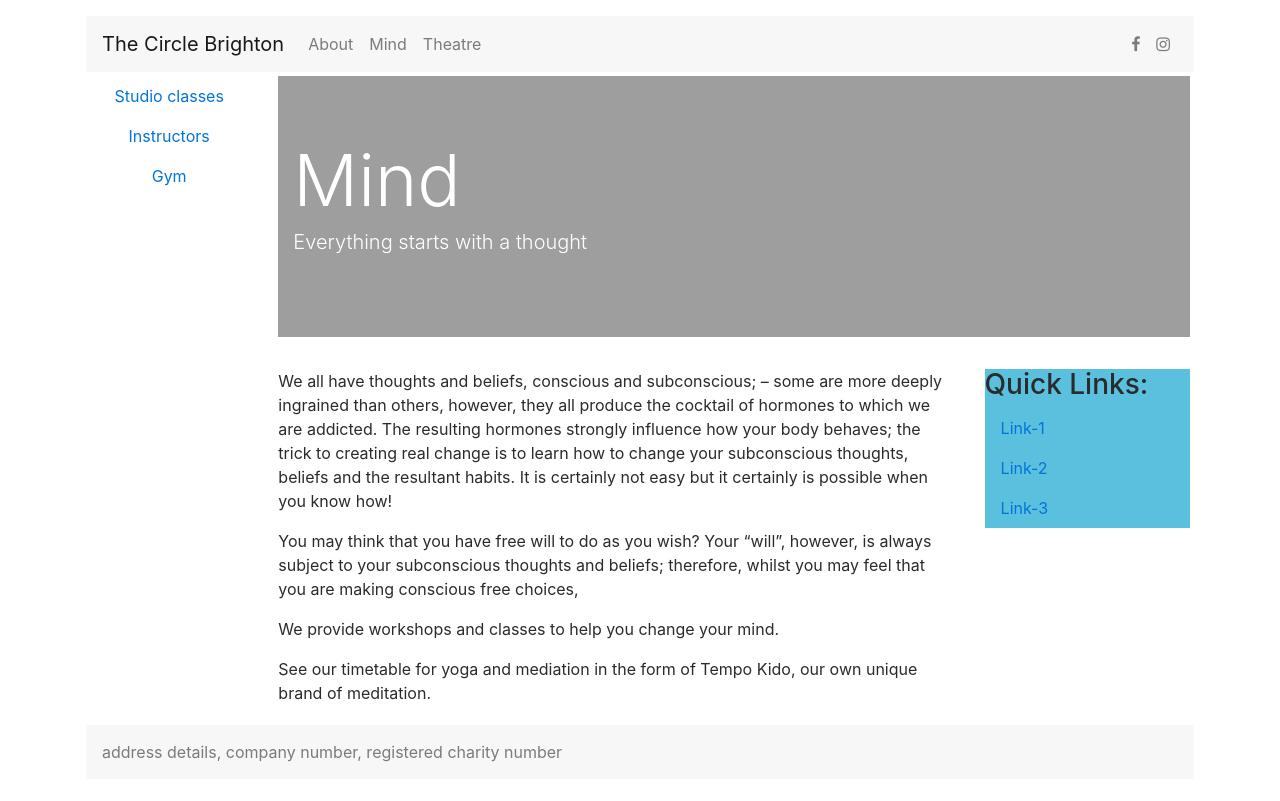
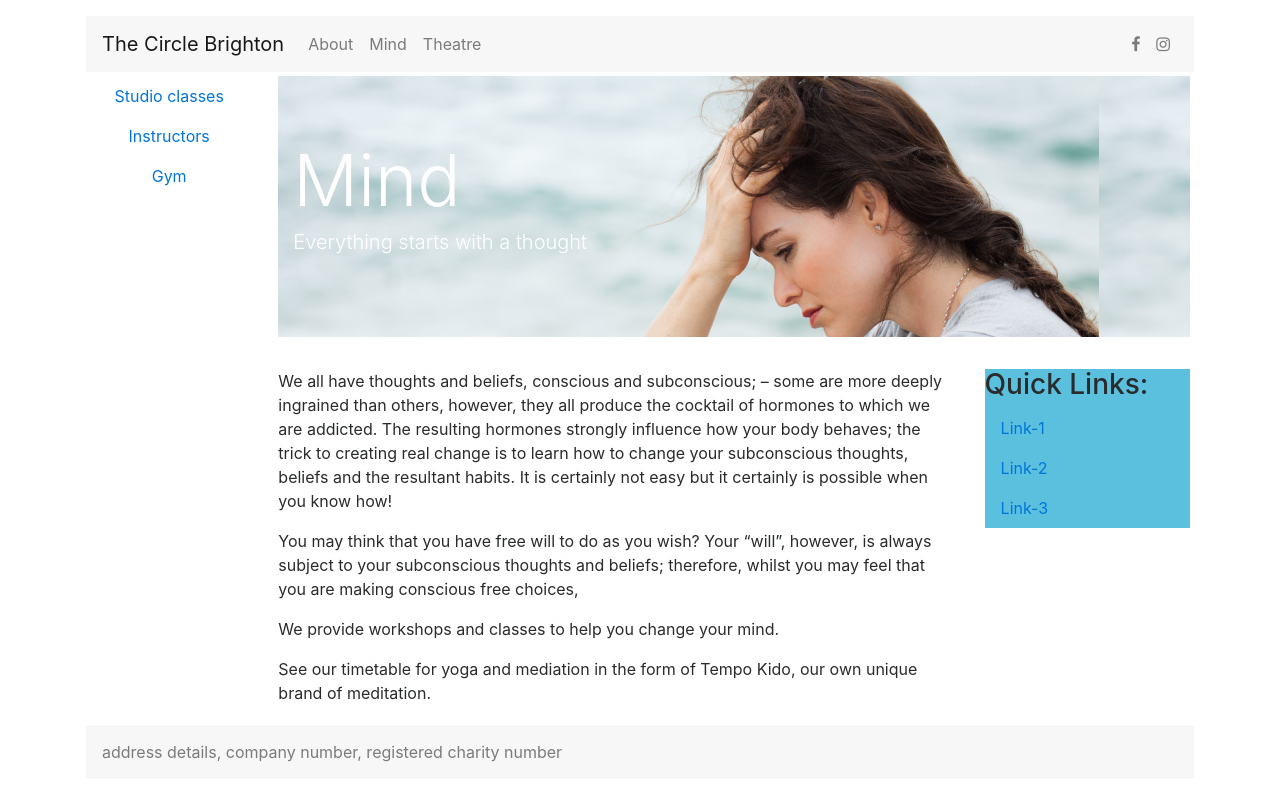
Before and after one commit to CircleBrighton/TheCricleBrighton, a Jekyll site: the page built from mind/index.md, in a window 1280 px wide. Shown: the top 801 px of the page. Built offline with Jekyll 4.4.1, drawn with Linux system fonts in a browser that asks for light colours.

Commit message:
Mind front image was added.

```diff
--- a/mind/index.md
+++ b/mind/index.md
@@ -2,6 +2,7 @@
 layout: page
 title: Mind
 description: Everything starts with a thought
+thumbnail: mind-front.jpg
 ---
 
 We all have thoughts and beliefs, conscious and subconscious; – some are more deeply ingrained than others, however, they all produce the cocktail of hormones to which we are addicted.
```
Also changed, not shown: assets/img/mind-front.jpg (added).
